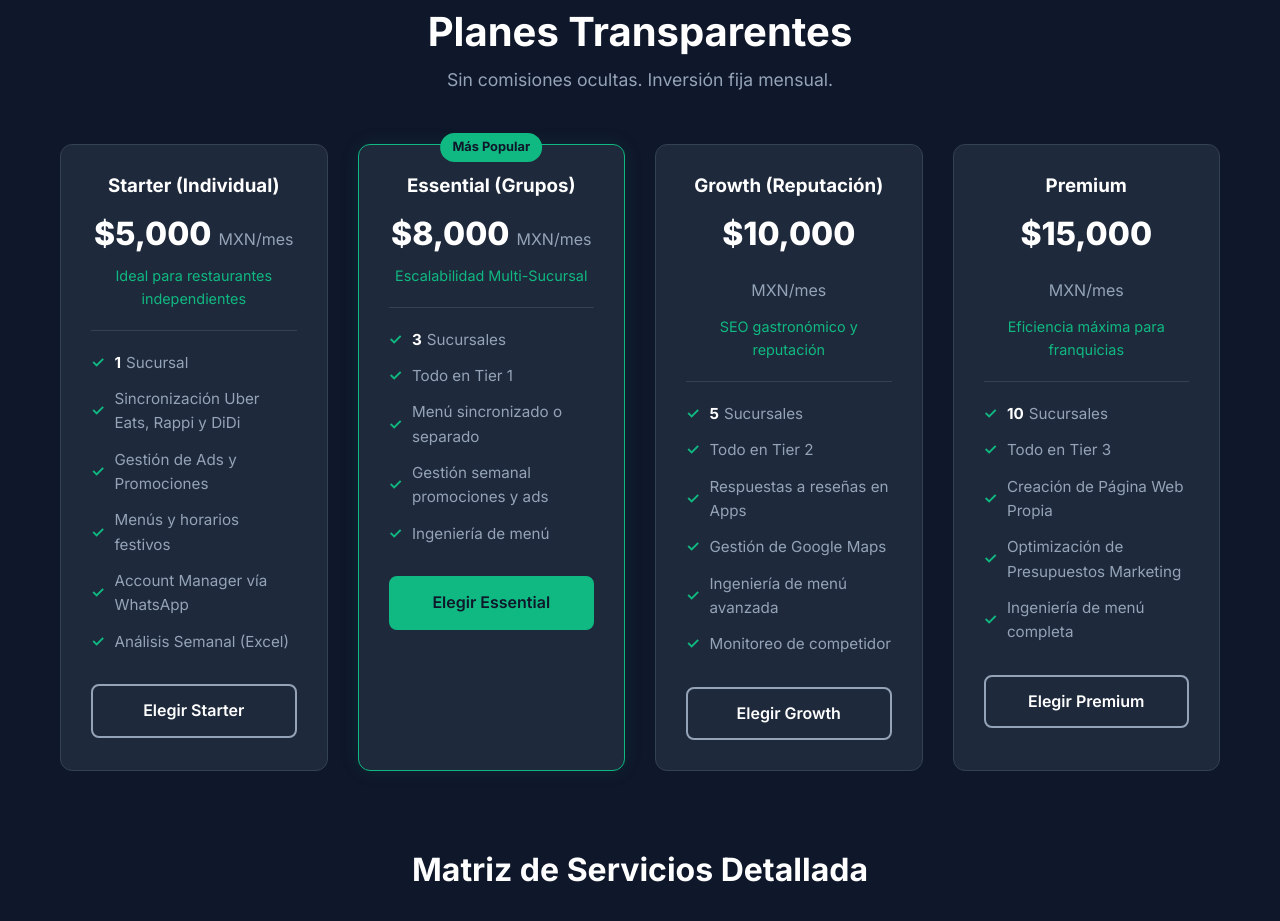
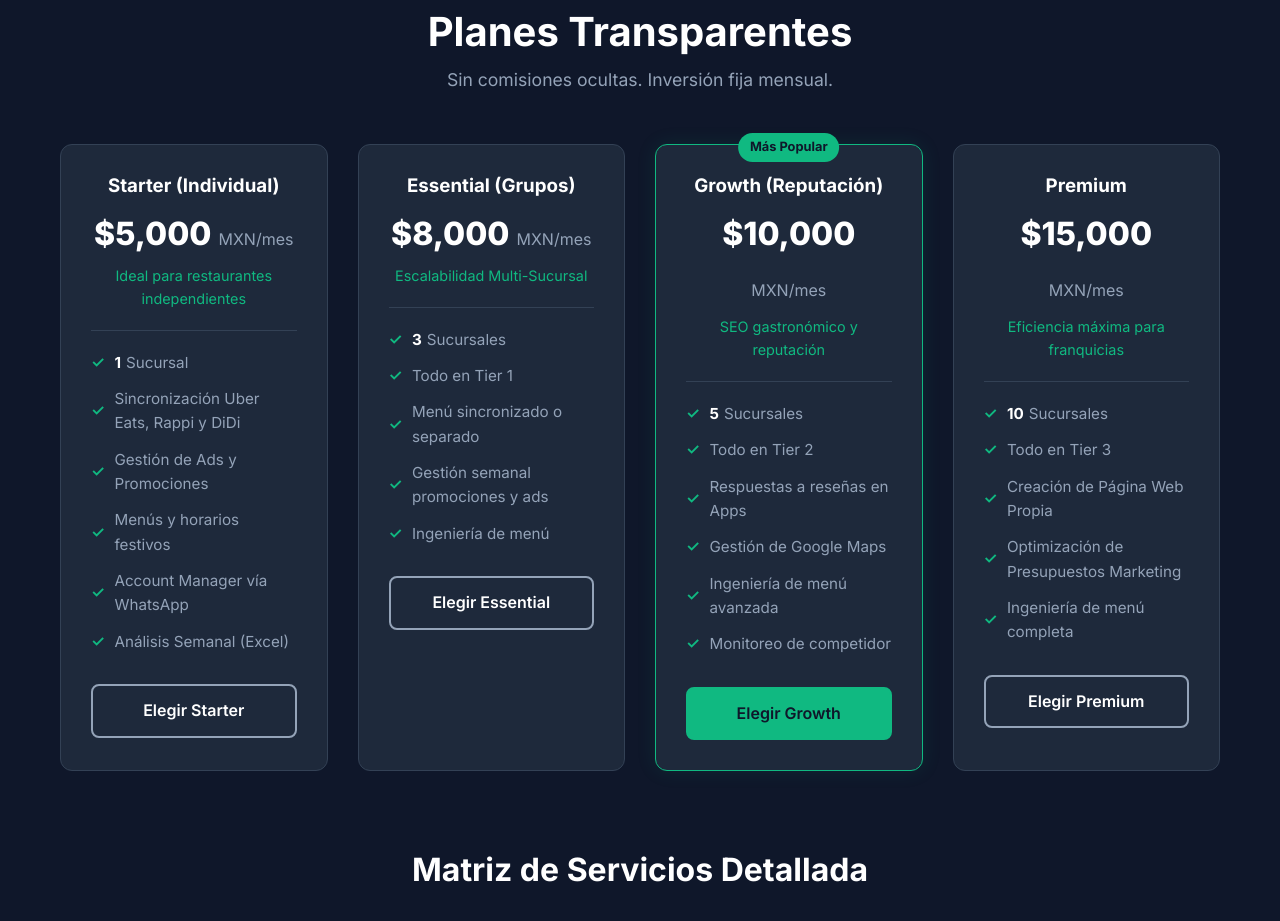
Before and after one commit to Padronn/gastrometric.mx, a plain HTML site: page index.html in a window 1280 px wide. Shown: the part 3480-4401 px from the top of the page. Drawn offline with Linux system fonts and the light colour scheme.

Commit message:
update most popular plan to Growth

```diff
--- a/index.html
+++ b/index.html
@@ -235,8 +235,7 @@
                 </div>
 
                 <!-- Essential -->
-                <div class="pricing-card popular">
-                    <div class="popular-tag">Más Popular</div>
+                <div class="pricing-card">
                     <div class="card-header">
                         <h3>Essential (Grupos)</h3>
                         <div class="price">$8,000 <span class="currency">MXN/mes</span></div>
@@ -251,12 +250,13 @@
                             <li>Ingeniería de menú</li>
                         </ul>
                         <a href="https://wa.me/525527602358?text=Me interesa el plan Essential"
-                            class="btn btn-primary">Elegir Essential</a>
+                            class="btn btn-outline">Elegir Essential</a>
                     </div>
                 </div>
 
                 <!-- Growth -->
-                <div class="pricing-card">
+                <div class="pricing-card popular">
+                    <div class="popular-tag">Más Popular</div>
                     <div class="card-header">
                         <h3>Growth (Reputación)</h3>
                         <div class="price">$10,000 <span class="currency">MXN/mes</span></div>
@@ -272,7 +272,7 @@
                             <li>Monitoreo de competidor</li>
                         </ul>
                         <a href="https://wa.me/525527602358?text=Me interesa el plan Growth"
-                            class="btn btn-outline">Elegir Growth</a>
+                            class="btn btn-primary">Elegir Growth</a>
                     </div>
                 </div>
 
```
